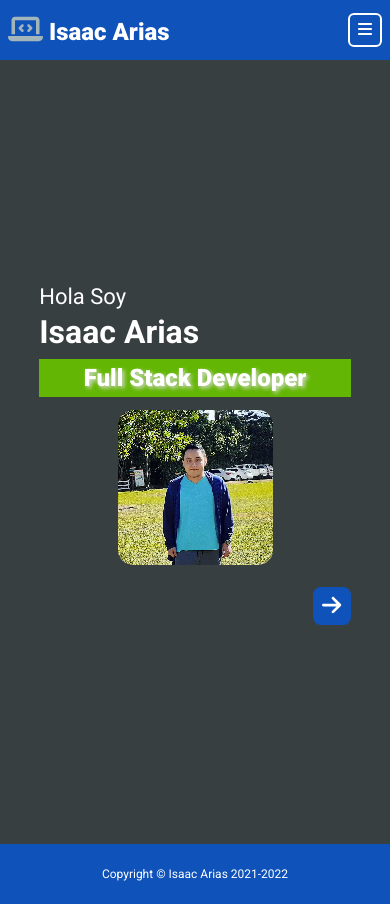
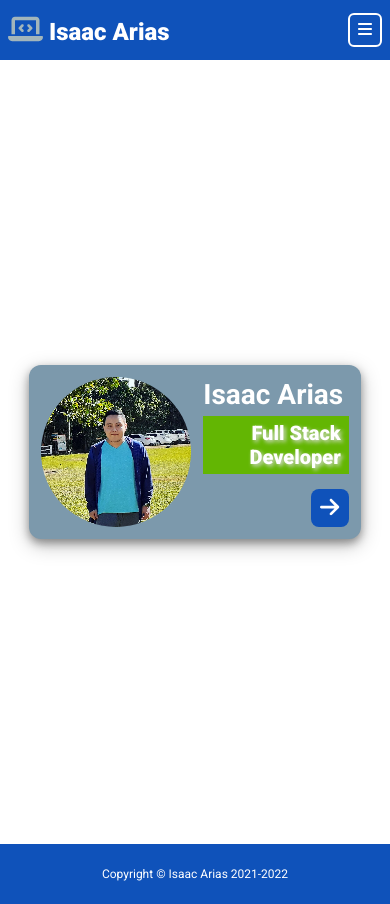
Before and after one commit to Isaac953/Portfolio_Angular, an Angular app: page /home in a window 390 px wide. Built offline with nearby package versions, Linux system fonts and the light colour scheme.

Commit message:
Rework de diseño 1: Cambio de diseño a tarjeta de Home Component

```diff
--- a/src/app/components/main/main.component.css
+++ b/src/app/components/main/main.component.css
@@ -37,7 +37,7 @@
   align-items: center;
 }
 
-.main__content::before {
+/* .main__content::before {
   position: absolute;
   top: 0;
   right: 0;
@@ -47,12 +47,12 @@
   content: "";
 
   background-color: var(--before-mcontent);
-}
+} */
 
 /* Start Dinamic background component Class */
 
 .bg-home {
-  background-color: #a2b5bb;
+  background-color: white;
   /* background-image: url("../../../assets/images/backgrounds/bg_home_component.jpg"); */
 }
 
--- a/src/app/components/main/mcontent/home/home.component.css
+++ b/src/app/components/main/mcontent/home/home.component.css
@@ -1,24 +1,23 @@
 /* Start Media Queries Screens 1024px */
 .main__content--home {
-  position: relative;
-
   display: flex;
   flex-direction: row;
 
-  width: 75vw;
+  width: 78vw;
+  padding: 12px;
 
-  justify-content: center;
-  align-items: center;
+  border-radius: 12px;
+  background-color: var(--home-color);
+  box-shadow: var(--home-box-shadow);
 }
 
-.home__fig {
-  padding: 15px;
-}
+.home__img {
+  width: 190px;
+  height: 190px;
 
-.home__fig--img {
-  width: 205px;
-
-  border-radius: 15px;
+  -webkit-border-radius: 50%;
+  -moz-border-radius: 50%;
+  border-radius: 50%;
 
   image-rendering: pixelated;
 }
@@ -28,32 +27,25 @@
   flex-direction: column;
 
   width: 100%;
-  padding-right: 10px;
-  padding-left: 0;
+  padding-left: 12px;
 
   justify-content: center;
 }
 
 /*Start Dinamic Class*/
+
 .home__cover--sp1 {
-  font-size: 28px;
-  font-weight: 400;
+  font-size: 38px;
+  font-weight: 700;
 
-  padding-top: 0;
-  padding-bottom: 4px;
+  padding-bottom: 5px;
 }
 
 .home__cover--sp2 {
-  font-size: 38px;
-  font-weight: 700;
-
-  padding-bottom: 8px;
-}
-
-.home__cover--sp3 {
   font-size: 30px;
   font-weight: 900;
 
+  margin-bottom: 15px;
   padding: 5px 8px;
 
   text-align: right;
@@ -61,6 +53,7 @@
   background-color: var(--cover-sp3);
   text-shadow: var(--shadow-sp3);
 }
+
 /*End Dinamic Class*/
 
 /* End Media Queries Screens 1024px */
@@ -71,35 +64,21 @@
     width: 75vw;
   }
 
-  .home__fig {
-    padding: 13px;
-  }
-
-  .home__fig--img {
-    width: 190px;
-  }
-
-  .home__cover {
-    padding-right: 10px;
-    padding-left: 0;
+  .home__img {
+    width: 180px;
+    height: 180px;
   }
 
   /*Start Dinamic Class*/
+
   .home__cover--sp1 {
-    font-size: 26px;
-
-    padding-top: 0;
+    font-size: 36px;
   }
 
   .home__cover--sp2 {
-    font-size: 36px;
+    font-size: 28px;
   }
 
-  .home__cover--sp3 {
-    font-size: 28px;
-
-    text-align: right;
-  }
   /*End Dinamic Class*/
 }
 /* End Media Queries Screens 768px and 1023px */
@@ -107,40 +86,24 @@
 /* Start Media Queries Screens 767px */
 @media screen and (max-width: 767px) {
   .main__content--home {
-    flex-direction: column-reverse;
-
     width: 85vw;
   }
 
-  .home__fig {
-    padding: 13px;
-  }
-
-  .home__fig--img {
-    width: 155px;
-  }
-
-  .home__cover {
-    padding-right: 10px;
-    padding-left: 10px;
+  .home__img {
+    width: 150px;
+    height: 150px;
   }
 
   /*Start Dinamic Class*/
+
   .home__cover--sp1 {
-    font-size: 22px;
-
-    padding-top: 10px;
+    font-size: 28px;
   }
 
   .home__cover--sp2 {
-    font-size: 32px;
+    font-size: 20px;
   }
 
-  .home__cover--sp3 {
-    font-size: 24px;
-
-    text-align: center;
-  }
   /*End Dinamic Class*/
 }
 /* End Media Queries Screens 767px */
--- a/src/app/components/main/mcontent/home/home.component.html
+++ b/src/app/components/main/mcontent/home/home.component.html
@@ -1,10 +1,7 @@
 <section class="main__content--home">
-  <figure class="home__fig">
-    <img class="home__fig--img" src="./assets/images/profile_me.jpg">
-  </figure>
+  <img class="home__img" src="./assets/images/profile_me.jpg" alt="Isaac">
   <div class="home__cover">
     <span *ngFor=" let cover of covers" [ngClass]="cover.nameClass">{{cover.description}}</span>
+    <navigation class="navigation" [ngStyle]="{'justify-content': 'flex-end'}"></navigation>
   </div>
 </section>
-
-<navigation class="navigation" [ngStyle]="{'justify-content': 'flex-end'}"></navigation>
--- a/src/app/components/main/mcontent/home/home.component.ts
+++ b/src/app/components/main/mcontent/home/home.component.ts
@@ -9,16 +9,12 @@ export class HomeComponent implements OnInit {
   /* Start Variables of Home Component */
   covers: any[] = [
     {
-      description: 'Hola Soy',
+      description: 'Isaac Arias',
       nameClass: 'home__cover--sp1',
     },
     {
-      description: 'Isaac Arias',
+      description: 'Full Stack Developer',
       nameClass: 'home__cover--sp2',
-    },
-    {
-      description: 'Full Stack Developer',
-      nameClass: 'home__cover--sp3',
     },
   ];
   /* End Variables of Home Component */
--- a/src/styles.css
+++ b/src/styles.css
@@ -8,16 +8,16 @@
   --footer-color: #0f52ba;
   --icon-color: #a2b5bb;
   --txt-sidenav-color: #b2b1b9;
-  --hover-sidenav-color: #f8b400;
+  --hover-sidenav-color: #dba204;
   --focus-visible-color: #0021da;
   --cover-sp3: #63b603;
   --shadow-sp3: 2px 2px 4px #ddd;
   --mcontent-color: #206a5d;
   --before-mcontent: rgba(0, 0, 0, 0.65);
   --button-navigation: #0f52ba;
-  --border-card: #00917c;
-  --background-card: #006187;
-  --background-title: green;
+  --home-color: #7c99ac;
+  --home-box-shadow: 0 4px 8px 0 rgba(0, 0, 0, 0.35),
+    0 6px 20px 0 rgba(0, 0, 0, 0.25);
 }
 
 * {
@@ -50,6 +50,4 @@ button {
 
   display: flex;
   flex-direction: row;
-
-  padding: 5px 10px;
 }
```
Also changed, not shown: src/app/app-routing.module.ts (+4 -4 lines), 1 other file (tests, documents, lock files or other folders).
